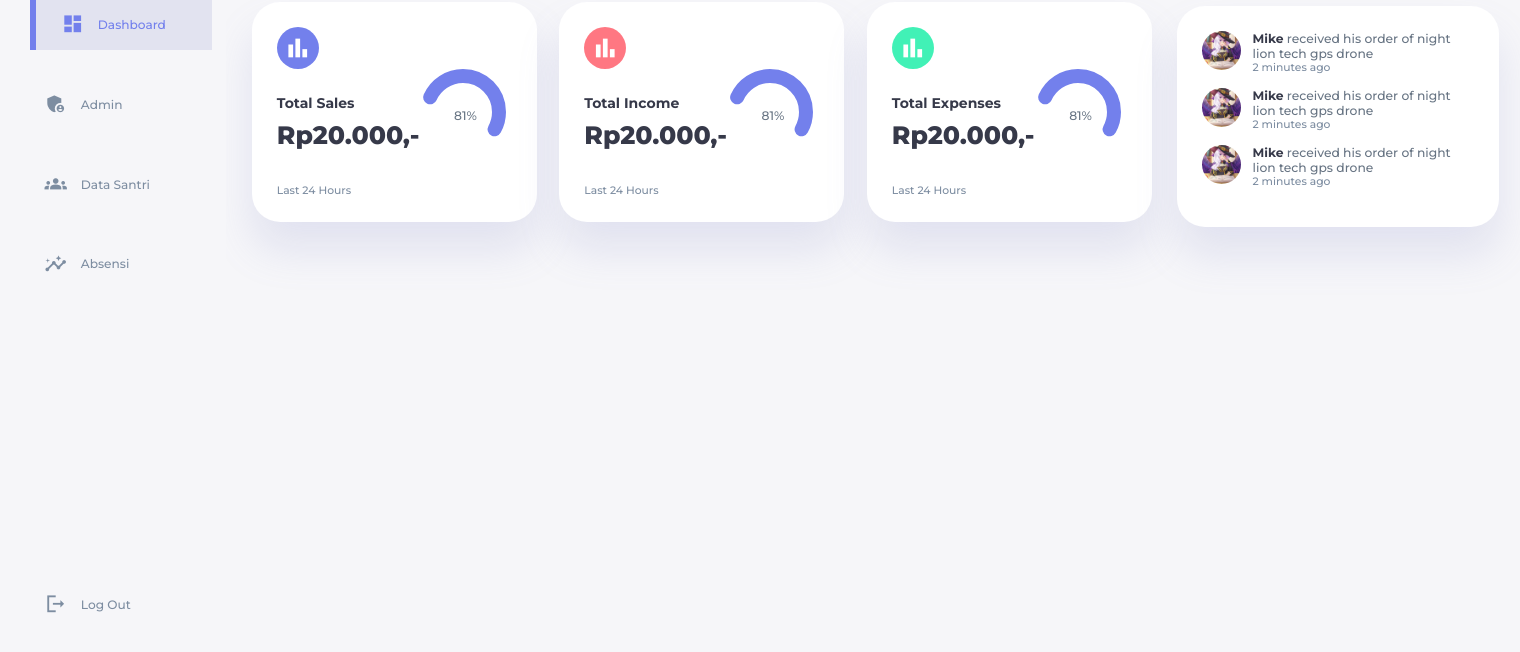
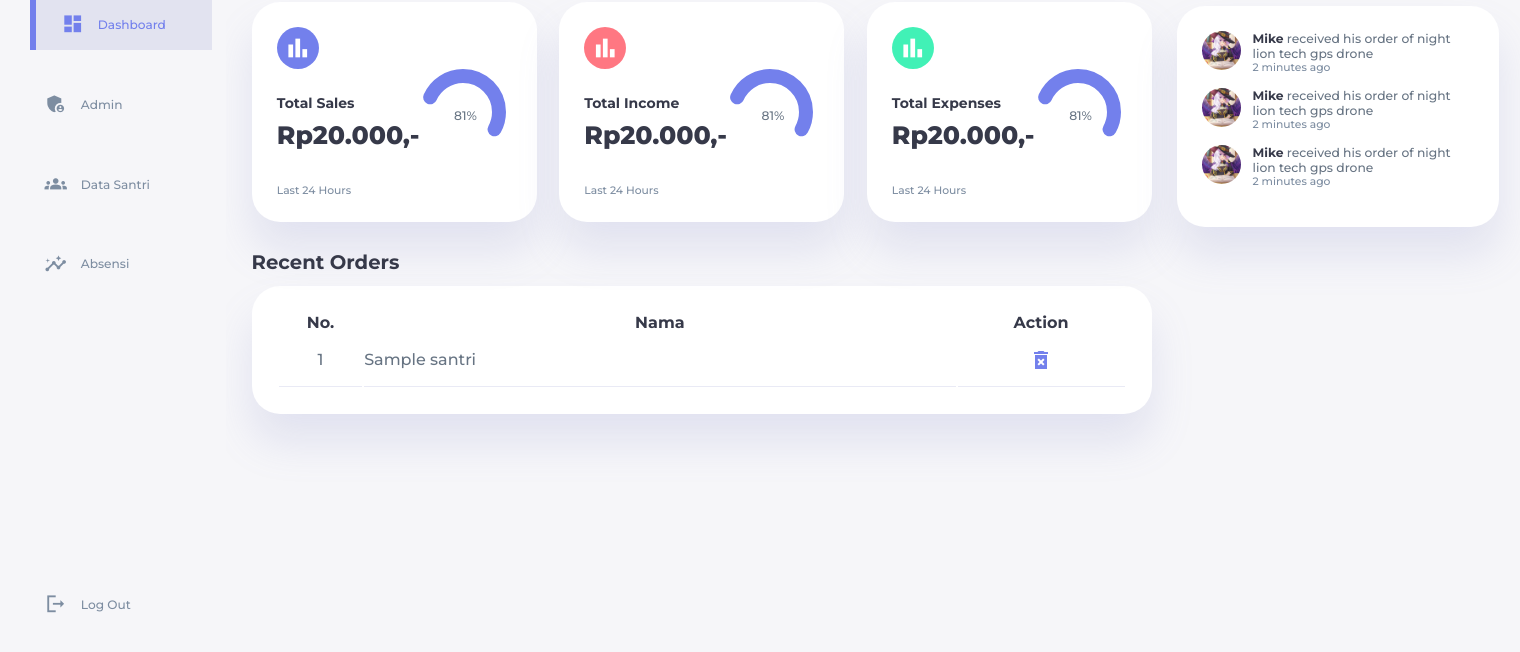
Before and after one commit to RAYHunts/phpdasar, a PHP site: page / in a window 1520 px wide. Shown: the part 105-757 px from the top of the page. Run offline with PHP 8.4, Linux system fonts and the light colour scheme; the visitor is signed in with stand-in values (Sample User, id 1); tables that the repository leaves empty or names only in its code hold one stand-in row (values such as "Sample post").

Commit message:
fix nama

```diff
--- a/function.php
+++ b/function.php
@@ -121,9 +121,8 @@ function add_santri($new_user) {
     $nama = htmlspecialchars($new_user["nama"]);
 
     $query = "INSERT INTO data_santri
-                VALUES
-                ('', '$nama', '','0', '0', '0', '0',  '0', '0','0', '0', '0', '0', '0','0', '0', '0', '0', '0')
-                ";
+                    VALUES
+             (null, '$nama', null,'0', '0', '0', '0',  '0', '0','0', '0', '0', '0', '0','0', '0', '0', '0', '0')";
     mysqli_query($conn, $query);
 
     return mysqli_affected_rows( $conn);
--- a/index.php
+++ b/index.php
@@ -125,6 +125,34 @@ require 'sesi/sesi_user.php';
                 </div>
             </div>
 
+            <div class="recent-orders">
+                <h2>Recent Orders</h2>
+                <table>
+                    <thead>
+                        <tr>
+                            <th>No.</th>
+                            <th>Nama</th>
+                            <th>Action</th>
+                        </tr>
+                    </thead>
+                    <tbody>
+                        <?php $i = 1; ?>
+                        <?php foreach ( $users as $user) : ?>
+                        <tr>
+                            <td><?= $i; ?></td>
+                            <td class="nama">
+                                <input type="text" value="<?= $user["nama"]; ?>">
+                            </td>
+                            <td>
+                                <a href="hapus_santri.php?id=<?= $user["id"]?>"><span
+                                        class="material-icons-sharp">delete_forever</span></a>
+                            </td>
+                        </tr>
+                        <?php $i++; ?>
+                        <?php endforeach; ?>
+                    </tbody>
+                </table>
+            </div>
 
         </main>
         <!-- ===============main end============ -->
--- a/style.css
+++ b/style.css
@@ -43,6 +43,18 @@
   text-decoration: none;
   list-style: none;
   box-sizing: border-box;
+}
+
+/* custom scroll bar */
+::-webkit-scrollbar {
+  width: 0px;
+}
+::-webkit-scrollbar-track {
+  background: transparent;
+}
+::-webkit-scrollbar-thumb {
+  background: transparent;
+  border: none;
 }
 
 input {
```
Also changed, not shown: img/620fc23ccc878.png (added).
